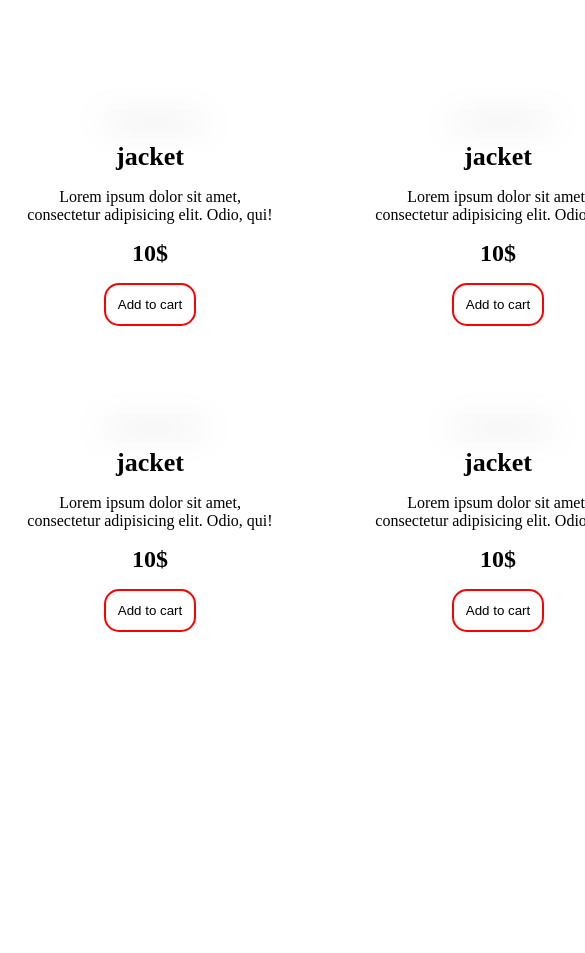
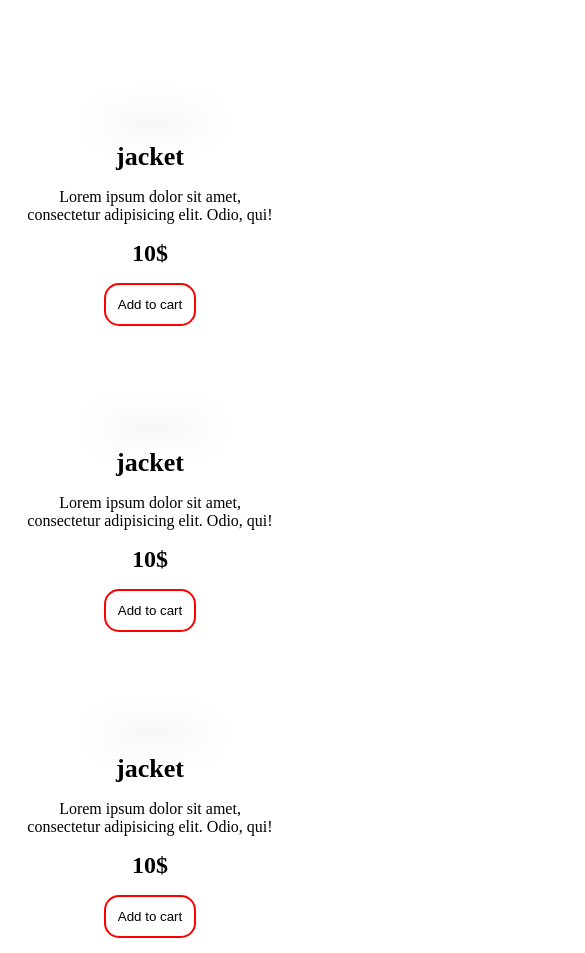
Before and after one commit to SINA-FP/grid, a plain HTML site: page index.html in a window 390 px wide. Shown: the top 953 px of the page, 585 px wide, since content can reach past the window. Before the commit the page ends 844 px from the top, so only its background shows below. Drawn offline with Linux system fonts and the light colour scheme.

Commit message:
responsive

```diff
--- a/assets/css/style.css
+++ b/assets/css/style.css
@@ -95,3 +95,21 @@ img {
     color: white;
     transition: all 0.3s ease;
 }
+
+@media screen and (max-width:999px) {
+    .container {
+        grid-template-columns: repeat(3, 1fr);
+    }
+}
+
+@media screen and (max-width:768px) {
+    .container {
+        grid-template-columns: repeat(2, 1fr);
+    }
+}
+
+@media screen and (max-width:472px) {
+    .container {
+        grid-template-columns: repeat(1, 1fr);
+    }
+}
```
